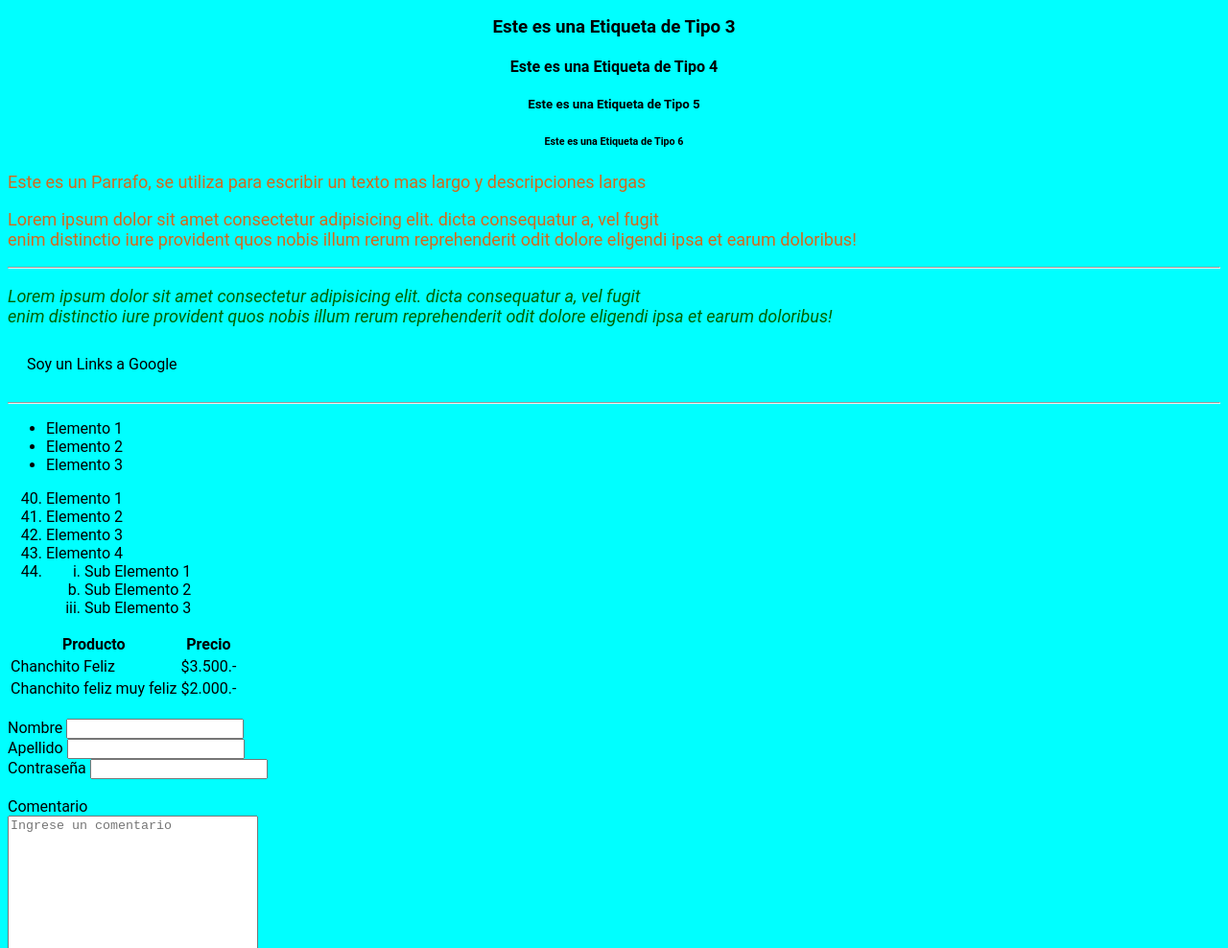
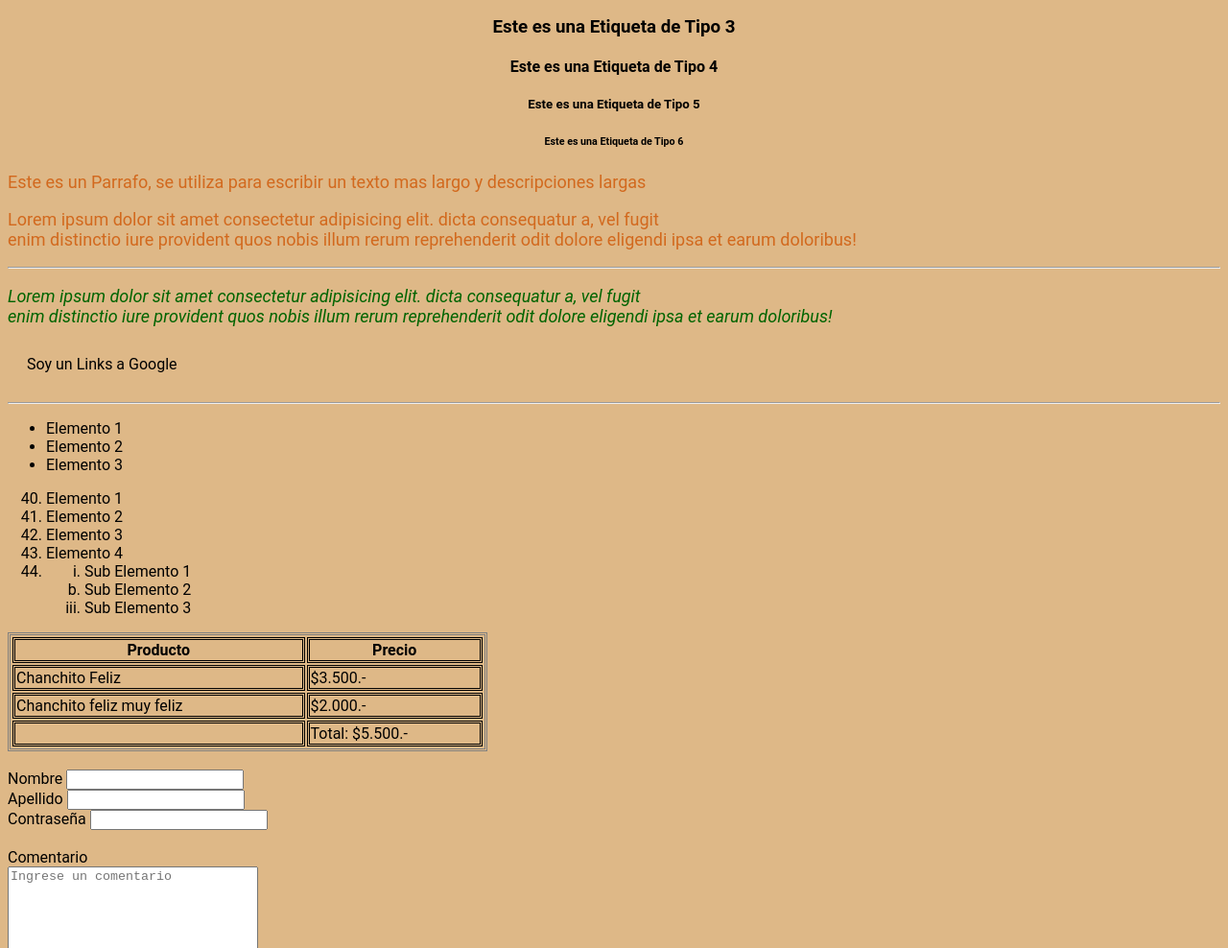
Before and after one commit to jorgeflen/miproyecto1, a plain HTML site: page index.html in a window 1280 px wide. Shown: the part 112-1100 px from the top of the page at 96% size. Drawn offline with Linux system fonts and the light colour scheme.

Commit message:
Se agregan nuevos cambios

```diff
--- a/estilos.css
+++ b/estilos.css
@@ -1,5 +1,5 @@
 body{
-    background-color: aqua;
+    background-color:burlywood;
     font-family: 'roboto', sans-serif;
 }
 
@@ -39,3 +39,7 @@ img{
     width: 70%;
     margin: auto;
 }
+table, th, td{
+    border-style: double;
+    color: black;
+}
--- a/index.html
+++ b/index.html
@@ -38,19 +38,27 @@
         </li>
     </ol>
     <!-- Esta es una Tabla-->
-    <table>
+    <table style="width: 500px;">
+        <thead>
             <tr>
-            <th>Producto</th>
+                <th>Producto</th> <!-- Estas son Columnas-->
                 <th>Precio</th>
             </tr>
+        </thead>
+        <tbody>
             <tr>
-            <td>Chanchito Feliz</td>
+                <td>Chanchito Feliz</td> <!-- Estas son Filas-->
                 <td>$3.500.-</td>
             </tr>
             <tr>
-            <td>Chanchito feliz muy feliz</td>
+                <td>Chanchito feliz muy feliz</td> <!-- Estas es otra Fila-->
                 <td>$2.000.-</td>
             </tr>
+        </tbody>
+        <tfoot>
+            <td></td>
+            <td>Total: $5.500.-</td>
+        </tfoot>
     </table>
     <br>
 
```
Also changed, not shown: blog.html (added, +38 -0 lines), guitarra.jpg (added), lobo.jpeg (added). Lines whose indentation alone changed are shown as unchanged.
